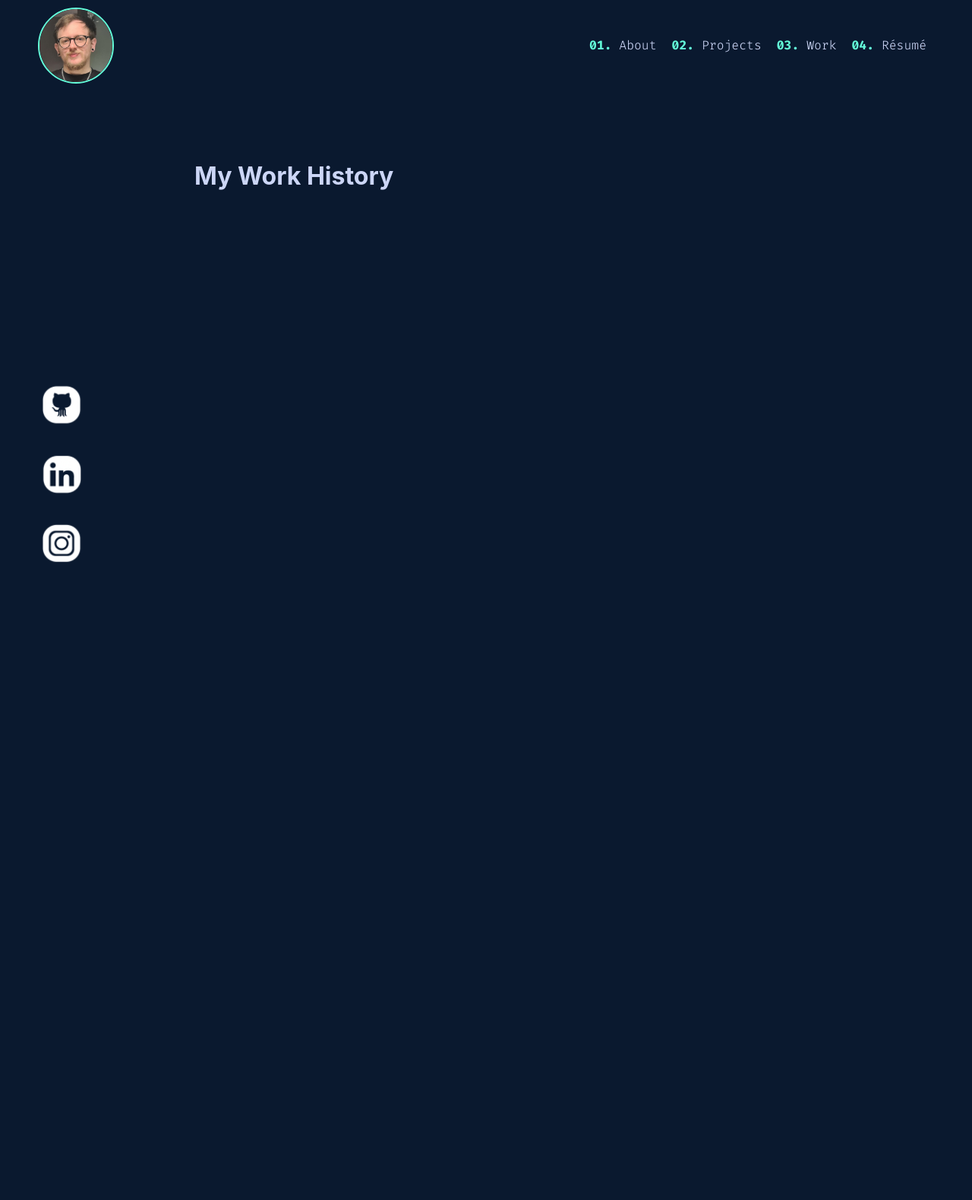
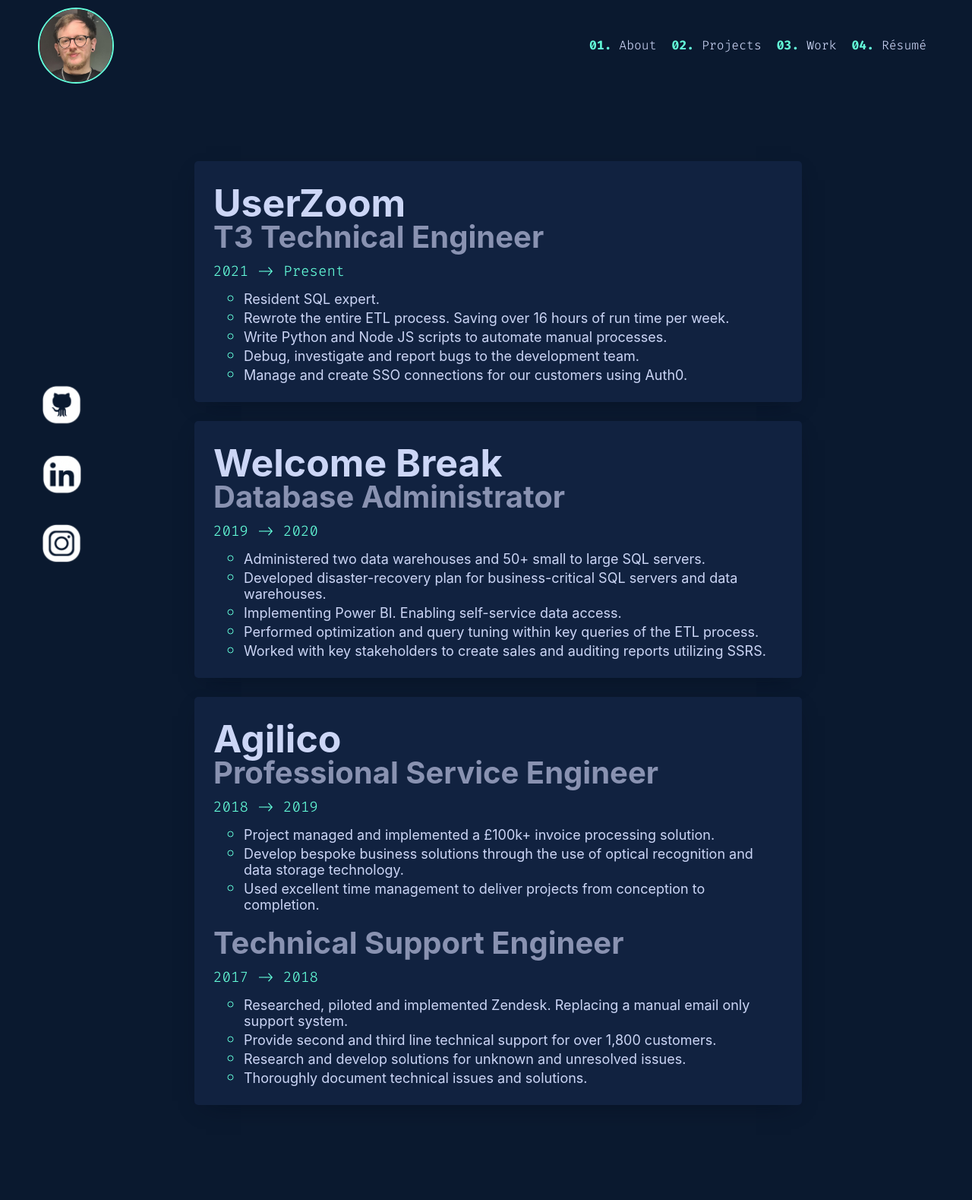
Before and after one commit to BanAaron/aaron-barratt-website, a Flask app: page /work in a window 1280 px wide. Shown: the whole page at 76% size. Before the commit the page ends 740 px from the top, so only its background shows below. Run offline with Flask 2, Linux system fonts and the light colour scheme.

Commit message:
Finished work history page

```diff
--- a/static/css/main.css
+++ b/static/css/main.css
@@ -7,97 +7,75 @@
   --slate: #8992B1;
   --lightest-slate: #ccd6f6;
   --green: #64ffda;
-  --font-sans: "Inter", "Calibre", "San Francisco", "SF Pro Text", -apple-system,
-    system-ui, sans-serif;
+  --font-sans: "Inter", "Calibre", "San Francisco", "SF Pro Text", -apple-system, system-ui, sans-serif;
   --font-mono: "Fira Code", "SF Mono", "Fira Mono", "Roboto Mono", monospace;
   --transition_time: 600ms;
 }
-
 /* font stuff here */
 @font-face {
   font-family: "Fira Code";
-  src: url("woff2/FiraCode-Light.woff2") format("woff2"),
-    url("woff/FiraCode-Light.woff") format("woff");
+  src: url("woff2/FiraCode-Light.woff2") format("woff2"), url("woff/FiraCode-Light.woff") format("woff");
   font-weight: 300;
   font-style: normal;
 }
-
 @font-face {
   font-family: "Fira Code";
-  src: url("woff2/FiraCode-Regular.woff2") format("woff2"),
-    url("woff/FiraCode-Regular.woff") format("woff");
+  src: url("woff2/FiraCode-Regular.woff2") format("woff2"), url("woff/FiraCode-Regular.woff") format("woff");
   font-weight: 400;
   font-style: normal;
 }
-
 @font-face {
   font-family: "Fira Code";
-  src: url("woff2/FiraCode-Medium.woff2") format("woff2"),
-    url("woff/FiraCode-Medium.woff") format("woff");
+  src: url("woff2/FiraCode-Medium.woff2") format("woff2"), url("woff/FiraCode-Medium.woff") format("woff");
   font-weight: 500;
   font-style: normal;
 }
-
 @font-face {
   font-family: "Fira Code";
-  src: url("woff2/FiraCode-SemiBold.woff2") format("woff2"),
-    url("woff/FiraCode-SemiBold.woff") format("woff");
+  src: url("woff2/FiraCode-SemiBold.woff2") format("woff2"), url("woff/FiraCode-SemiBold.woff") format("woff");
   font-weight: 600;
   font-style: normal;
 }
-
 @font-face {
   font-family: "Fira Code";
-  src: url("woff2/FiraCode-Bold.woff2") format("woff2"),
-    url("woff/FiraCode-Bold.woff") format("woff");
+  src: url("woff2/FiraCode-Bold.woff2") format("woff2"), url("woff/FiraCode-Bold.woff") format("woff");
   font-weight: 700;
   font-style: normal;
 }
-
 @font-face {
   font-family: "Fira Code VF";
-  src: url("woff2/FiraCode-VF.woff2") format("woff2-variations"),
-    url("woff/FiraCode-VF.woff") format("woff-variations");
-  /* font-weight requires a range: https://developer.mozilla.org/en-US/docs/Web/CSS/CSS_Fonts/Variable_Fonts_Guide#Using_a_variable_font_font-face_changes */
+  src: url("woff2/FiraCode-VF.woff2") format("woff2-variations"), url("woff/FiraCode-VF.woff") format("woff-variations");
+ /* font-weight requires a range: https://developer.mozilla.org/en-US/docs/Web/CSS/CSS_Fonts/Variable_Fonts_Guide#Using_a_variable_font_font-face_changes */
   font-weight: 300 700;
   font-style: normal;
 }
-
 /* generic font styles */
-
 h1, h2 {
   font-family: var(--font-sans);
   color: var(--lightest-slate);
   font-weight: 700;
   margin: 0;
 }
-
 h2 {
   color: var(--slate);
 }
-
 p {
   font-family: var(--font-sans);
   font-size: 22px;
   color: var(--lightest-slate);
 }
-
 #tag_line {
   font-family: var(--font-mono);
   font-weight: 300;
   color: var(--green);
   margin: 0;
 }
-
 body {
   margin: 0;
   padding: 0;
   background-color: var(--navy);
-  /* overflow: auto; */
 }
-
 /* header contents */
-
 #header {
   margin: 0;
   margin-top: 10px;
@@ -105,13 +83,11 @@ body {
   height: 100px;
   width: 100%;
 }
-
 #pfp_container {
   float: left;
   height: 100%;
   width: 25%;
 }
-
 #pfp {
   height: 96px;
   width: 96px;
@@ -121,9 +97,7 @@ body {
   border-width: 2px;
   border-style: solid;
 }
-
 /* nav bar */
-
 #nav_bar {
   float: left;
   height: 100%;
@@ -132,40 +106,32 @@ body {
   align-items: center;
   justify-content: right;
 }
-
 #nav_bar ul {
   list-style-type: none;
   margin: 0;
   padding: 10px;
   padding-right: 50px;
 }
-
 #nav_bar li {
   float: left;
 }
-
 #nav_bar li a {
   text-decoration: none;
   padding: 10px;
 }
-
 #nav_bar a {
   font-family: var(--font-mono);
   font-weight: 300;
   color: var(--lightest-slate);
 }
-
 #nav_bar a:hover {
   color: var(--green);
   transition: color var(--transition_time);
 }
-
 #nav_bar a b {
   color: var(--green);
 }
-
 /* main body content */
-
 #main {
   padding: 0;
   margin: 0;
@@ -173,13 +139,11 @@ body {
   width: 100%;
   height: 100%;
 }
-
 #content {
   margin-top: 8%;
   padding-left: 20%;
   padding-right: 10%;
 }
-
 #socials {
   position: fixed;
   bottom: 0;
@@ -188,25 +152,20 @@ body {
   align-items: center;
   justify-content: right;
 }
-
 #socials ul {
   padding: 0;
   margin: 0;
 }
-
 #socials li {
   list-style-type: none;
   list-style-position: inside;
   padding-top: 25px;
 }
-
 #socials li img {
   width: 62px;
   height: 62px;
 }
-
 /* footer */
-
 #footer {
   height: 50px;
   margin: 0;
@@ -215,48 +174,39 @@ body {
   width: 100%;
   float: left;
 }
-
 /* about me page */
-
 #about_me h1, h2 {
   font-family: var(--font-sans);
   color: var(--lightest-slate);
   font-weight: 700;
   margin: 0;
 }
-
 #about_me h1 {
   font-size: 70px;
 }
-
 #about_me h2 {
   color: var(--slate);
   font-size: 45px;
 }
-
 #pointy {
   color: var(--green);
   font-family: var(--font-mono);
 }
-
 #about_me #tag_line {
   font-family: var(--font-mono);
   font-weight: 300;
   color: var(--green);
   margin: 0;
 }
-
 #about_me a {
   color: var(--green);
   text-decoration: underline;
   text-decoration-color: transparent;
 }
-
 #about_me a:hover {
   text-decoration: underline;
   transition: text-decoration var(--transition_time);
 }
-
 #about_me ul {
   float: left;
   padding: 0;
@@ -264,20 +214,16 @@ body {
   padding-left: 50px;
   list-style-type: circle;
 }
-
 #about_me ul li {
   font-family: var(--font-sans);
   font-size: 22px;
   color: var(--green);
 }
-
 #about_me ul li p {
   padding: 0;
   margin: 0;
 }
-
 /* projects page */
-
 .projects_grid {
   list-style: none;
   padding: 0;
@@ -286,7 +232,6 @@ body {
   grid-template-columns: auto auto;
   gap: 15px;
 }
-
 .project_inner {
   box-shadow: 0 10px 30px -15px var(--navy-shadow);
   display: flex;
@@ -301,7 +246,6 @@ body {
   background-color: var(--light-navy);
   overflow: auto;
 }
-
 .project_github {
   width: 32px;
   height: 32px;
@@ -310,41 +254,86 @@ body {
   right:25px;
   float: right;
 }
-
 .project_text {
   font-size: 18px;
   margin: 0;
   color: var(--slate)
 }
-
 .project a {
   color: var(--green);
   text-decoration: underline;
   text-decoration-color: transparent;
 }
-
 .project a:hover {
   text-decoration: underline;
   transition: text-decoration var(--transition_time);
 }
-
 .technologies ul {
-    float: left;
-    padding: 0;
-    margin: 0;
-    list-style-type: circle;
+  float: left;
+  padding: 0;
+  margin: 0;
+  list-style-type: circle;
 }
-
 .technologies li {
   padding: 0;
   margin: 0;
   display: inline;
 }
-
 .technologies {
   font-family: var(--font-mono);
   color: var(--green);
   font-size: 12px;
   padding: 0;
   padding-top: 20px;
+  font-weight: 300;
 }
+/* work history page */
+.job_container {
+  padding: 25px;
+  box-shadow: 0 10px 30px -15px var(--navy-shadow);
+  background-color: var(--light-navy);
+  border-radius: 5px;
+  max-width: 750px;
+  margin: 25px 0 25px 0;
+}
+.job_container a {
+  color: var(--green);
+  text-decoration: underline;
+  text-decoration-color: transparent;
+}
+.job_container a:hover {
+  text-decoration: underline;
+  transition: text-decoration var(--transition_time);
+}
+.company {
+  font-family: var(--font-sans);
+  color: var(--lightest-slate);
+  font-size: 50px;
+}
+.job_title {
+  color: var(--slate);
+  font-size: 40px;
+  margin-top: -10px;
+}
+.job_title_2 {
+  margin-top: 15px;
+}
+.date_range {
+  color: var(--green);
+  font-family: var(--font-mono);
+  margin: 10px 0 10px 0;
+  font-weight: 300;
+}
+.ul_bullet_points {
+  color: var(--lightest-slate);
+  font-family: var(--font-sans);
+  margin: 0;
+  list-style-type: circle;
+  color: var(--green);
+  font-size: 22px;
+}
+.ul_bullet_points p {
+  font-size: 18px;
+  margin: 0;
+  font-family: var(--font-sans);
+}
--- a/templates/work.html
+++ b/templates/work.html
@@ -1,4 +1,45 @@
 {% extends "index.html" %}
 {% block content %}
-<h1>My Work History</h1>
+<div class="job_container">
+    <a href="https://www.userzoom.com/" target=_blank><h1 class="company">UserZoom</h1></a>
+    <h2 class="job_title">T3 Technical Engineer</h2>
+    <h3 class="date_range">2021 -> Present</h3>
+    <ul class="ul_bullet_points">
+        <li><p>Resident SQL expert.</p></li>
+        <li><p>Rewrote the entire ETL process. Saving over 16 hours of run time per week.</p></li>
+        <li><p>Write Python and Node JS scripts to automate manual processes.</p></li>
+        <li><p>Debug, investigate and report bugs to the development team.</p></li>
+        <li><p>Manage and create SSO connections for our customers using Auth0.</p></li>
+    </ul>
+</div>
+<div class="job_container">
+    <a href="https://www.welcomebreak.co.uk/" target=_blank><h1 class="company">Welcome Break</h1></a>
+    <h2 class="job_title">Database Administrator</h2>
+    <h3 class="date_range">2019 -> 2020</h3>
+    <ul class="ul_bullet_points">
+        <li><p>Administered two data warehouses and 50+ small to large SQL servers.</p></li>
+        <li><p>Developed disaster-recovery plan for business-critical SQL servers and data warehouses.</p></li>
+        <li><p>Implementing Power BI. Enabling self-service data access.</p></li>
+        <li><p>Performed optimization and query tuning within key queries of the ETL process.</p></li>
+        <li><p>Worked with key stakeholders to create sales and auditing reports utilizing SSRS.</p></li>
+    </ul>
+</div>
+<div class="job_container">
+    <a href="https://www.agilico.co.uk/invu/" target=_blank><h1 class="company">Agilico</h1>
+    <h2 class="job_title">Professional Service Engineer</h2>
+    <h3 class="date_range">2018 -> 2019</h3>
+    <ul class="ul_bullet_points">
+        <li><p>Project managed and implemented a £100k+ invoice processing solution.</p></li>
+        <li><p>Develop bespoke business solutions through the use of optical recognition and data storage technology.</p></li>
+        <li><p>Used excellent time management to deliver projects from conception to completion.</p></li>
+    </ul>
+    <h2 class="job_title job_title_2">Technical Support Engineer</h2>
+    <h3 class="date_range">2017 -> 2018</h3>
+    <ul class="ul_bullet_points">
+        <li><p>Researched, piloted and implemented Zendesk. Replacing a manual email only support system.</p></li>
+        <li><p>Provide second and third line technical support for over 1,800 customers.</p></li>
+        <li><p>Research and develop solutions for unknown and unresolved issues.</p></li>
+        <li><p>Thoroughly document technical issues and solutions.</p></li>
+    </ul>
+</div>
 {% endblock %}
```
